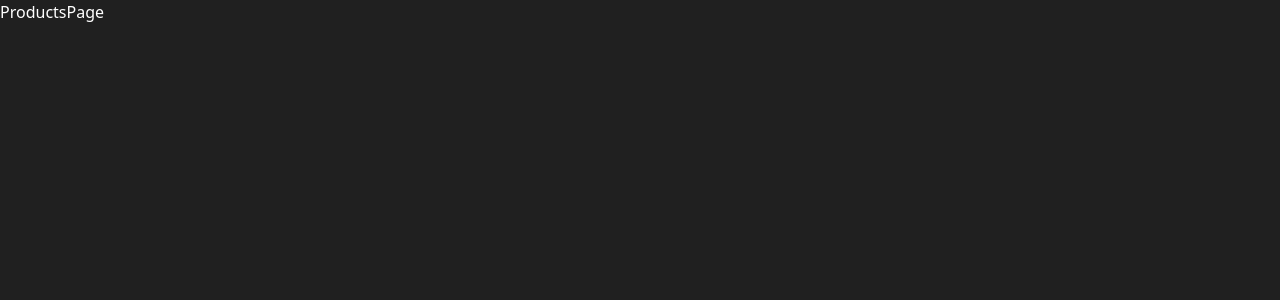
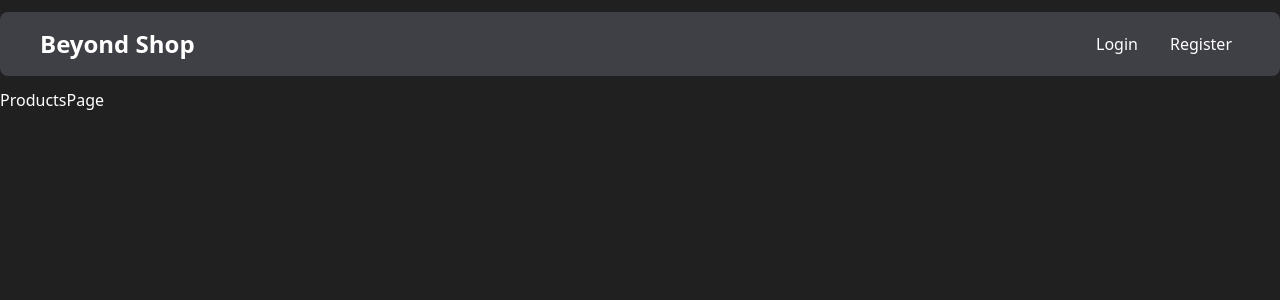
Before and after one commit to Wilpoymu/beyondshop-frontend, a React (Vite) app: page /products in a window 1280 px wide. Shown: the top 300 px of the page. Built offline with nearby package versions, Linux system fonts and the light colour scheme; no server answers.

Commit message:
login and logout functions

```diff
--- a/src/App.jsx
+++ b/src/App.jsx
@@ -9,12 +9,14 @@ import ProductFormPage from './pages/ProductFormPage';
 import ProfilePage from './pages/ProfilePage';
 import ProtectedRoute from './ProtectedRoute';
 import { ProductProvider } from './context/ProductContext';
+import Navbar from './components/Navbar';
 
 function App() {
   return (
     <AuthProvider>
       <ProductProvider>
         <BrowserRouter>
+        <Navbar />
           <Routes>
             <Route path="/" element={<HomePage />} />
             <Route path="/login" element={<LoginPage />} />
--- /dev/null
+++ b/src/components/Navbar.jsx
@@ -0,0 +1,53 @@
+import { Link } from 'react-router-dom';
+import { useAuth } from '../context/AuthContext';
+
+function Navbar() {
+  const { isAuthenticated, logout, user } = useAuth();
+
+  return (
+    <nav className="bg-zinc-700 my-3 flex justify-between items-center px-10 rounded-lg">
+      <Link to={'/'}>
+        <h1 className="text-2xl font-bold">Beyond Shop</h1>
+      </Link>
+      <ul className="flex gap-x-4">
+        {isAuthenticated ? (
+          <>
+          <li>
+            <h1 className='flex justify-center items-center py-5 px-2 h-full'>Welcome {user.username}</h1>
+          </li>
+            <li className='flex justify-center items-center py-5 px-2 h-full rounded-md hover:bg-gray-300 hover:text-gray-800'>
+              <Link to={'/products'}>Products</Link>
+            </li>
+            <li className='flex justify-center items-center py-5 px-2 h-full rounded-md hover:bg-gray-300 hover:text-gray-800'>
+              <Link to={'/add-product'}>Add Product</Link>
+            </li>
+            <li className='flex justify-center items-center py-5 px-2 h-full rounded-md hover:bg-gray-300 hover:text-gray-800'>
+              <Link to={'/profile'}>Profile</Link>
+            </li>
+            <li className='flex justify-center items-center py-5 px-2 h-full rounded-md hover:bg-gray-300 hover:text-gray-800'>
+              <Link
+                to={'/'}
+                onClick={() => {
+                  logout();
+                }}
+              >
+                Logout
+              </Link>
+            </li>
+          </>
+        ) : (
+          <>
+            <li className='flex justify-center items-center py-5 px-2 h-full rounded-md hover:bg-gray-300 hover:text-gray-800'>
+              <Link to={'/login'}>Login</Link>
+            </li>
+            <li className='flex justify-center items-center py-5 px-2 h-full rounded-md hover:bg-gray-300 hover:text-gray-800'>
+              <Link to={'/register'}>Register</Link>
+            </li>
+          </>
+        )}
+      </ul>
+    </nav>
+  );
+}
+
+export default Navbar;
--- a/src/context/AuthContext.jsx
+++ b/src/context/AuthContext.jsx
@@ -47,6 +47,12 @@ export const AuthProvider = ({ children }) => {
     }
   };
 
+  const logout = () => {
+    Cookies.remove('token');
+    setIsAuthenticated(false);
+    setUser(null);
+  };
+
   useEffect(() => {
     if (errors.length > 0) {
       const timer = setTimeout(() => {
@@ -90,6 +96,7 @@ export const AuthProvider = ({ children }) => {
       value={{
         signup,
         signin,
+        logout,
         loading,
         user,
         isAuthenticated,
--- a/src/pages/LoginPage.jsx
+++ b/src/pages/LoginPage.jsx
@@ -1,6 +1,7 @@
 import { useForm } from 'react-hook-form';
 import { useAuth } from '../context/AuthContext';
-import { Link } from 'react-router-dom';
+import { Link, useNavigate } from 'react-router-dom';
+import { useEffect } from 'react';
 
 function LoginPage() {
   const {
@@ -8,11 +9,16 @@ function LoginPage() {
     handleSubmit,
     formState: { errors },
   } = useForm();
-  const { signin, errors: signinErrors } = useAuth();
+  const { signin, errors: signinErrors, isAuthenticated } = useAuth();
+  const navigate = useNavigate();
 
   const onSubmit = handleSubmit(async (data) => {
     signin(data);
   });
+
+  useEffect(() => {
+    if (isAuthenticated) navigate('/products');
+  }, [isAuthenticated]);
 
   return (
     <div className="flex h-[calc(100vh-100px)] items-center justify-center">
@@ -47,7 +53,12 @@ function LoginPage() {
             <p className="text-red-500">{errors.password.message}</p>
           )}
 
-          <button type="submit">Login</button>
+          <button
+            type="submit"
+            className="bg-blue-500 hover:bg-blue-700 text-white py-2 px-4 my-2 rounded-md"
+          >
+            Login
+          </button>
         </form>
 
         <p className="flex gap-x2 justify-between">
--- a/src/pages/RegisterPage.jsx
+++ b/src/pages/RegisterPage.jsx
@@ -64,7 +64,12 @@ function RegisterPage() {
             <p className="text-red-500">{errors.password.message}</p>
           )}
 
-          <button type="submit">Registrar</button>
+          <button
+            type="submit"
+            className="bg-blue-500 hover:bg-blue-700 text-white py-2 px-4 my-2 rounded-md"
+          >
+            Register
+          </button>
         </form>
 
         <p className="flex gap-x2 justify-between">
```
